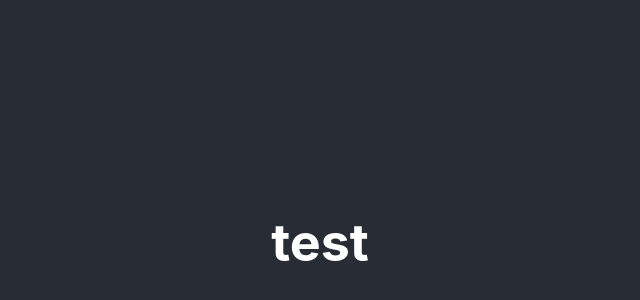
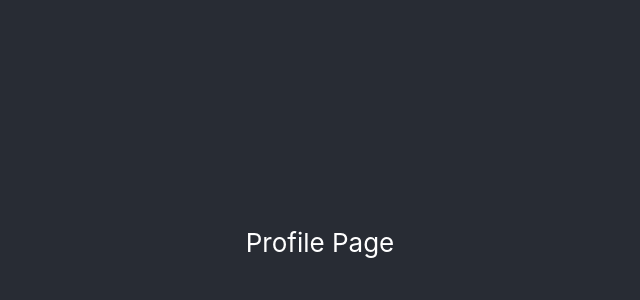
Before and after one commit to h01010/react-mobx-practice, a JavaScript app: page /profile in a window 1280 px wide. Shown: the part 158-458 px from the top of the page, without its empty margins (320-960 px from the left). Built offline with nearby package versions, Linux system fonts and the light colour scheme; the HTML template or start-up script is replaced by a standard one.

Commit message:
feat: create sample pages

```diff
--- a/src/App.css
+++ b/src/App.css
@@ -1,19 +1,5 @@
 .App {
   text-align: center;
-}
-
-.App-logo {
-  height: 40vmin;
-  pointer-events: none;
-}
-
-@media (prefers-reduced-motion: no-preference) {
-  .App-logo {
-    animation: App-logo-spin infinite 20s linear;
-  }
-}
-
-.App-header {
   background-color: #282c34;
   min-height: 100vh;
   display: flex;
@@ -27,12 +13,3 @@
 .App-link {
   color: #61dafb;
 }
-
-@keyframes App-logo-spin {
-  from {
-    transform: rotate(0deg);
-  }
-  to {
-    transform: rotate(360deg);
-  }
-}
--- a/src/App.js
+++ b/src/App.js
@@ -1,13 +1,20 @@
 import './App.css';
+import { BrowserRouter as Router, Routes, Route } from 'react-router-dom';
+import Main from './pages/Main';
+import Profile from './pages/Profile';
+
 
 function App() {
 
   return (
-    <div className="App">
-      <header className="App-header">
-        <h1>test</h1>
-      </header>
-    </div>
+    <Router>
+      <div className="App">
+        <Routes>
+          <Route path="/" exact element={<Main />} />
+          <Route path="/profile" exact element={<Profile />} />
+        </Routes>
+      </div>
+    </Router>
   );
 }
 
--- /dev/null
+++ b/src/pages/Main/index.js
@@ -0,0 +1,10 @@
+const Main = () => {
+
+  return (
+    <div>
+        Main Page
+    </div>
+  );
+}
+
+export default Main;
--- /dev/null
+++ b/src/pages/Profile/index.js
@@ -0,0 +1,10 @@
+const Profile = () => {
+
+    return (
+      <div>
+          Profile Page
+      </div>
+    );
+  }
+
+  export default Profile;
```
